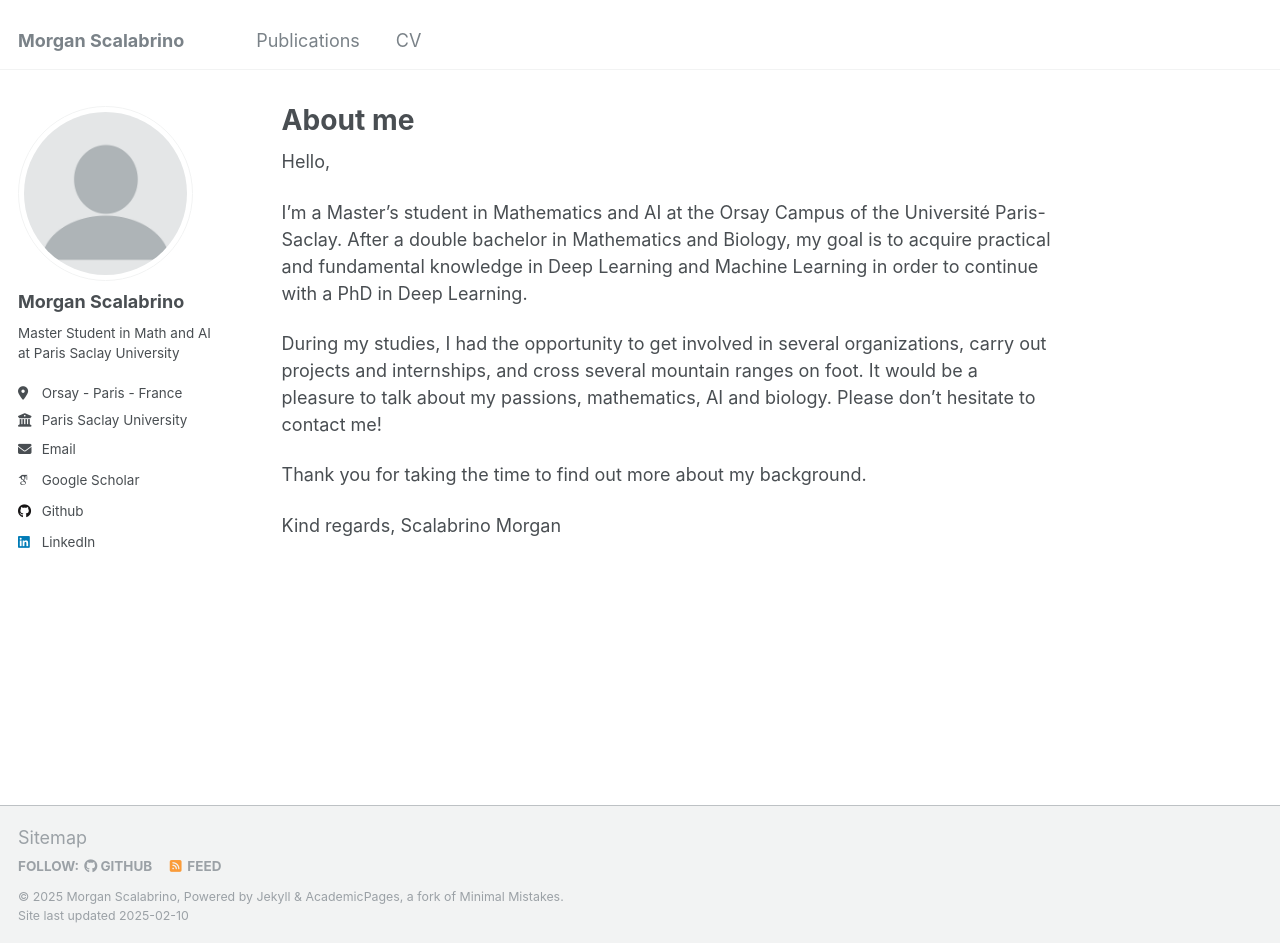
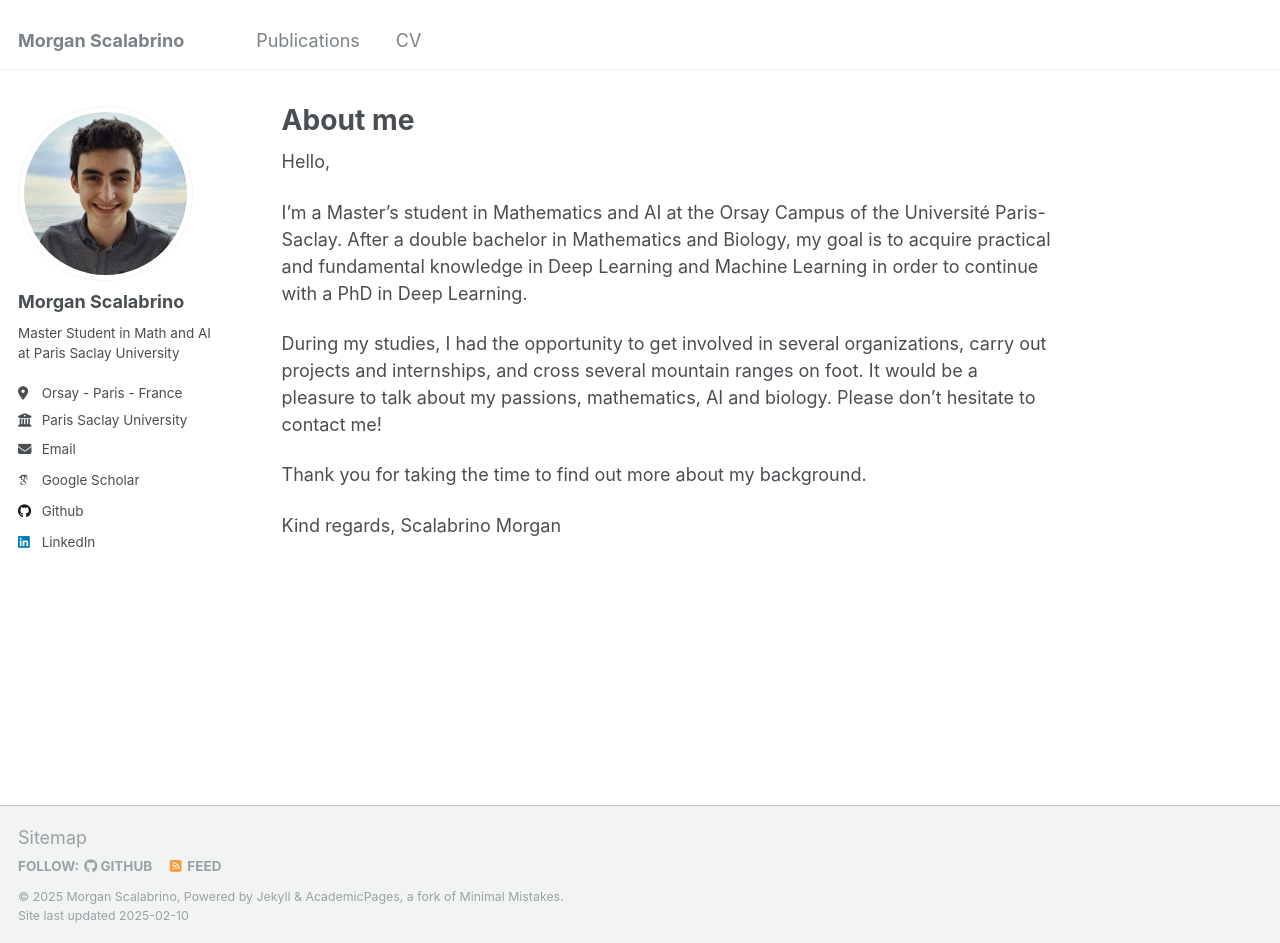
Before and after one commit to MorganScalabrino/MorganScalabrino.github.io, a Jekyll site: the page built from _pages/about.md, in a window 1280 px wide and 943 px high. Built offline with Jekyll 4.4.1, drawn with Linux system fonts in a browser that asks for light colours; some web fonts are replaced.

Commit message:
Update _config.yml

```diff
--- a/_config.yml
+++ b/_config.yml
@@ -21,7 +21,7 @@ repository               : "academicpages/morganscalabrino.github.io"
 #               Additional customization can be done by editing /_includes/author-profile.html
 author:
   # Biographic information
-  avatar           : "profile.png"
+  avatar           : "photo_morgan.jfif"
   name             : "Morgan Scalabrino"
   pronouns         : # example: "she/her"
   bio              : "Master Student in Math and AI at Paris Saclay University"
```
